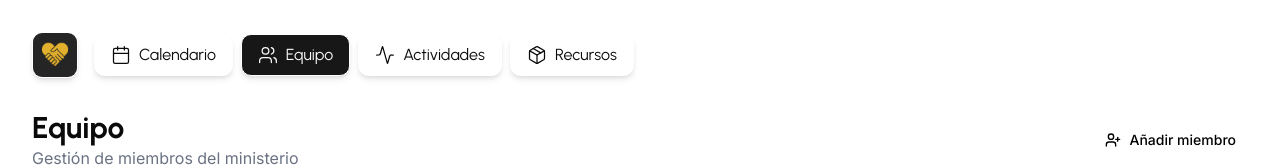
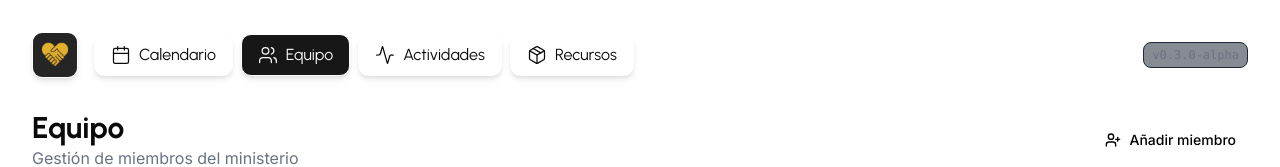
Before and after one commit to Axis-Code-Developer/Conexi-n, a Next.js app: page /team in a window 1280 px wide. Shown: the top 167 px of the page. Built offline with nearby package versions, Linux system fonts and the light colour scheme; no server answers; the database is empty.

Commit message:
The version indicator has been added

```diff
--- a/package.json
+++ b/package.json
@@ -1,6 +1,6 @@
 {
   "name": "ministry-organizer",
-  "version": "0.1.0",
+  "version": "0.3.0",
   "private": true,
   "scripts": {
     "dev": "next dev",
--- a/src/components/layout/Navbar.tsx
+++ b/src/components/layout/Navbar.tsx
@@ -58,6 +58,12 @@ export function Navbar() {
                     );
                 })}
             </nav>
+            {/* Version Indicator */}
+            <div className="ml-auto flex items-center gap-2">
+                <span className="text-xs font-mono text-gray-500 bg-gray-900/50 px-2 py-1 rounded-md border border-gray-800">
+                    v0.3.0-alpha
+                </span>
+            </div>
         </div>
     );
 }
```
